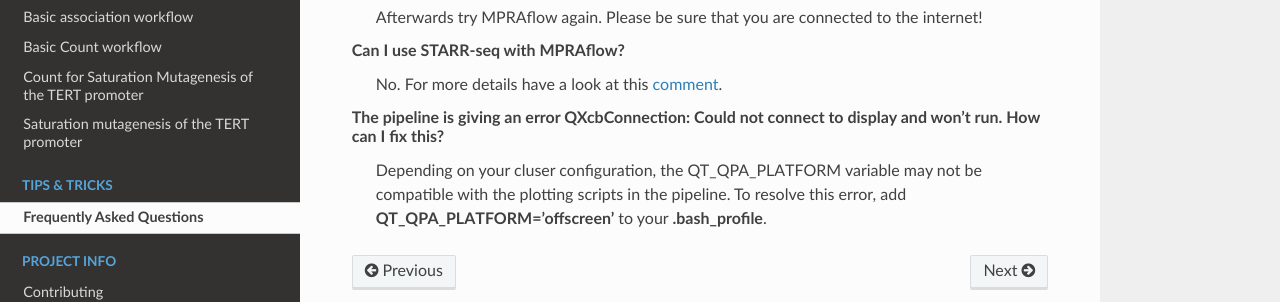
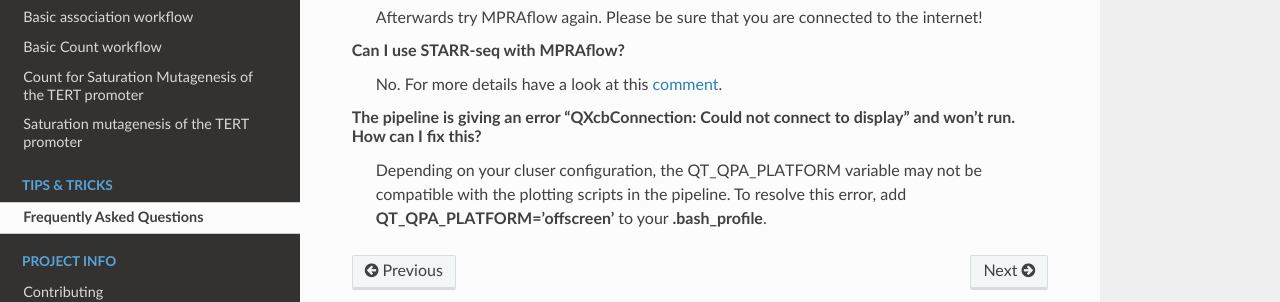
Before and after one commit to shendurelab/MPRAflow, a Sphinx documentation site: the page built from docs/faq.rst, in a window 1280 px wide. Shown: the part 455-757 px from the top of the page. Built offline with Sphinx 7.4.7 and the Read the Docs theme 2.0.0, drawn with Linux system fonts in a browser that asks for light colours; formulas are drawn with MathJax 3; pages that are not in the unit, such as notebooks, are missing from menus.

Commit message:
Update faq.rst

```diff
--- a/docs/faq.rst
+++ b/docs/faq.rst
@@ -24,5 +24,5 @@ Can I use STARR-seq with MPRAflow?
     No. For more details have a look at this `comment <https://github.com/shendurelab/MPRAflow/issues/27#issuecomment-636515565>`_.
 
 
-The pipeline is giving an error **QXcbConnection: Could not connect to display** and won't run. How can I fix this?
+The pipeline is giving an error **"QXcbConnection: Could not connect to display"** and won't run. How can I fix this?
     Depending on your cluser configuration, the QT_QPA_PLATFORM variable may not be compatible with the plotting scripts in the pipeline. To resolve this error, add **QT_QPA_PLATFORM='offscreen'** to your **.bash_profile**.
```
